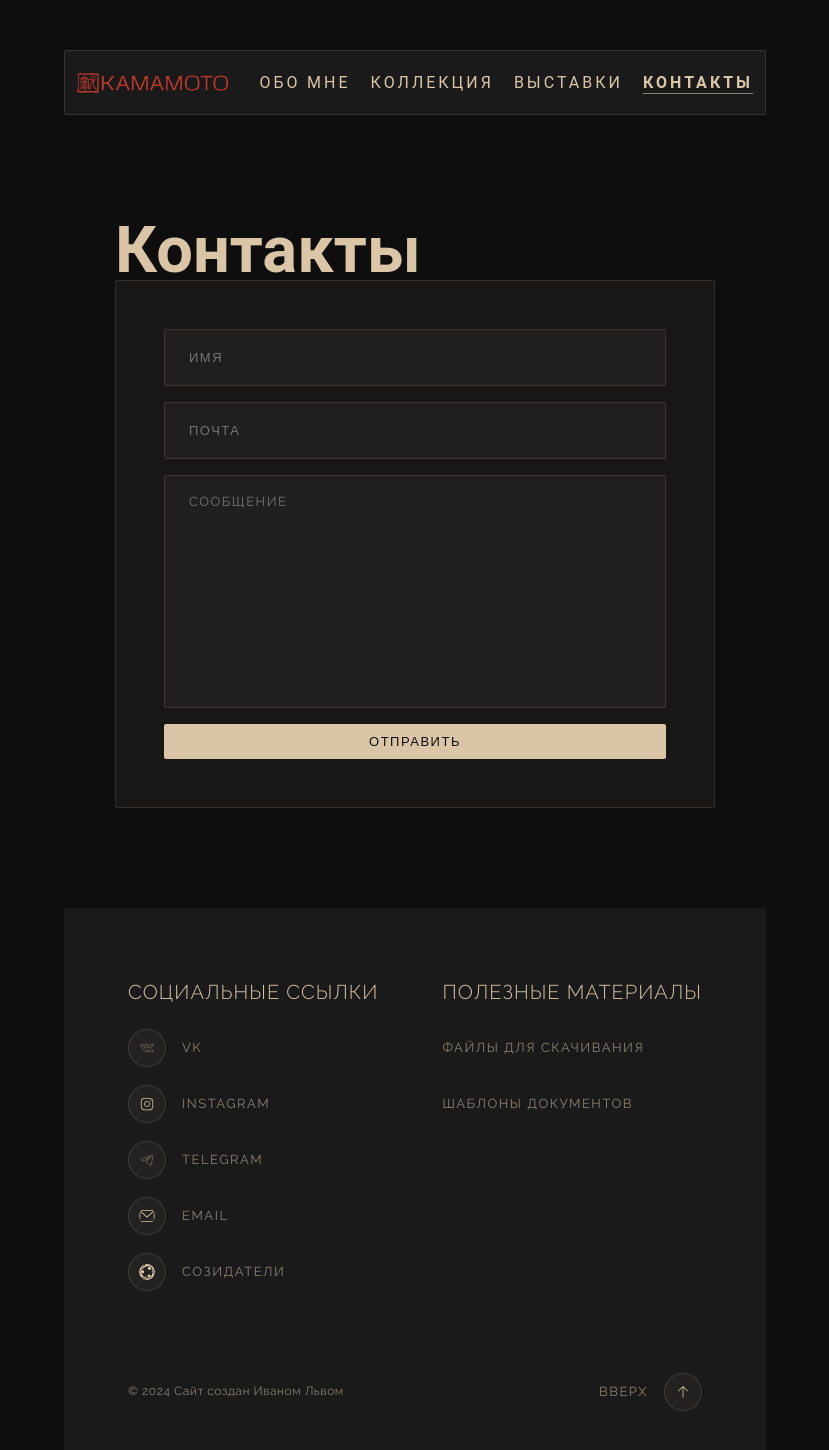
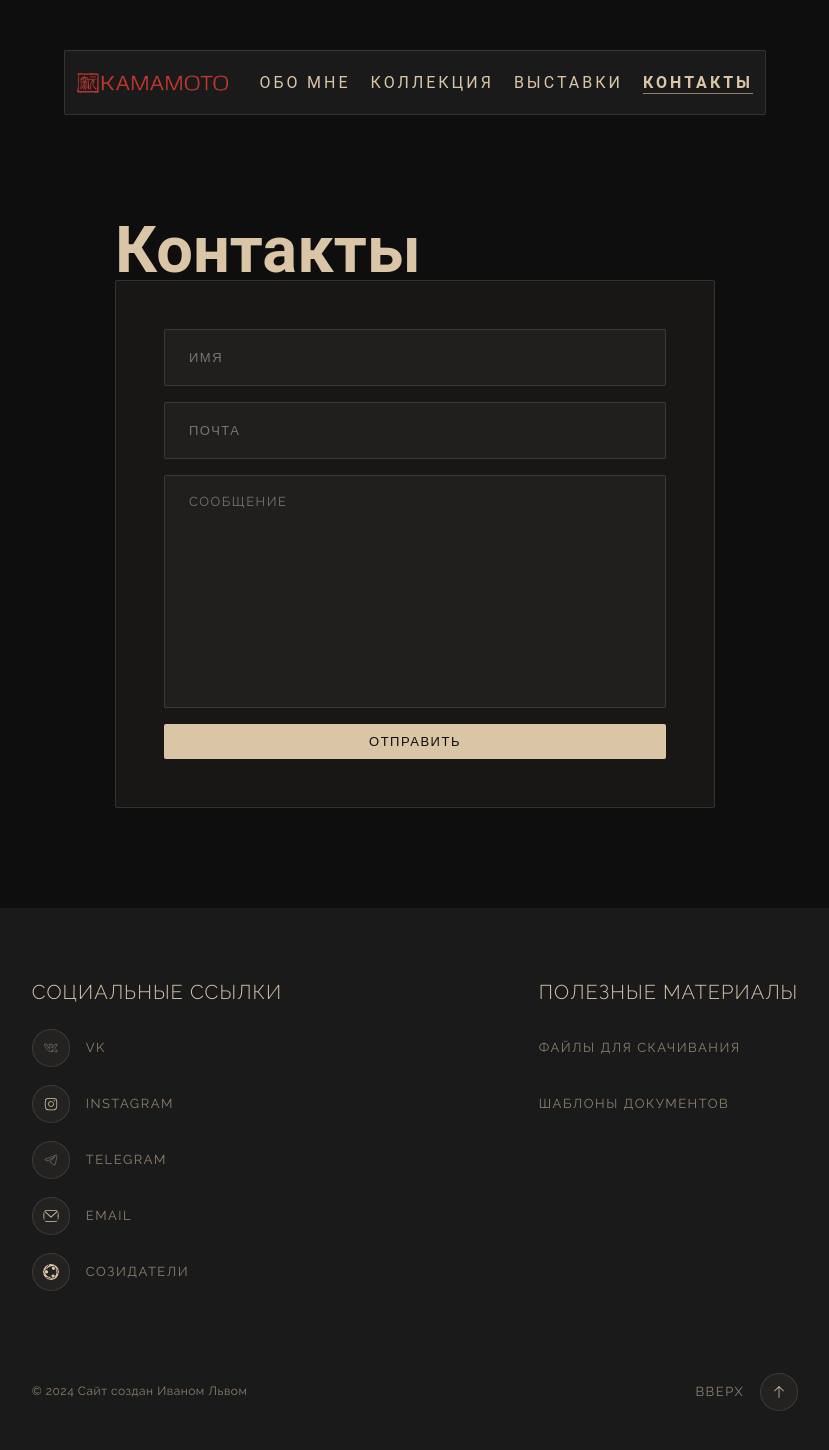
Before and after one commit to ivan-lev/kamamoto, a React (Vite) app: page /contacts in a window 1280 px wide. Shown: the top 1450 px of the page, without its empty margins (225-1054 px from the left). Built offline with nearby package versions, Linux system fonts and the light colour scheme.

Commit message:
fix/style: make footer 100vw wide

```diff
--- a/src/components/Footer/Footer.scss
+++ b/src/components/Footer/Footer.scss
@@ -1,6 +1,6 @@
 .footer {
   flex: 0 0 auto;
-  width: 100%;
+  width: 100vw;
   display: grid;
   grid-template-areas:
     'social useful'
```
